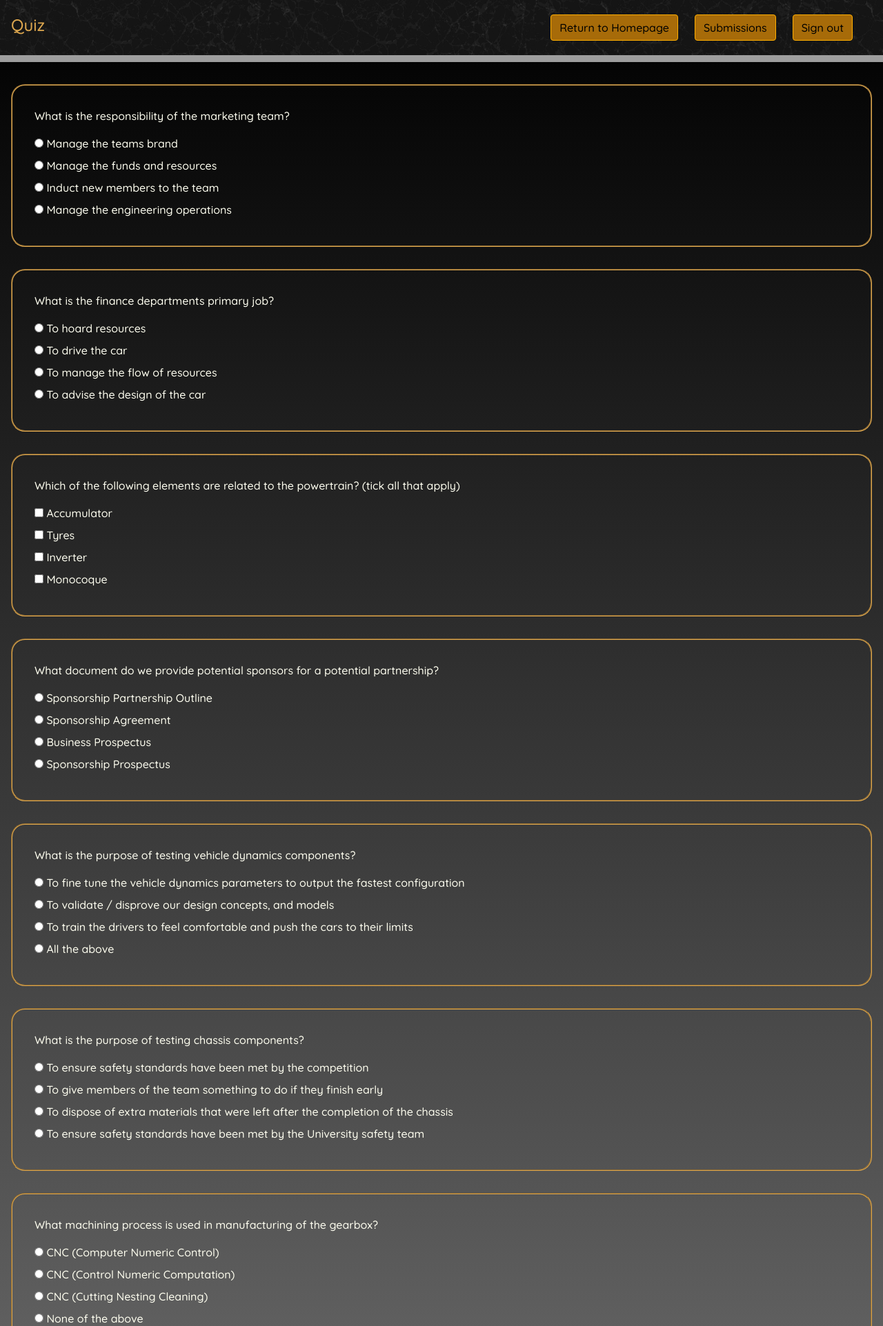
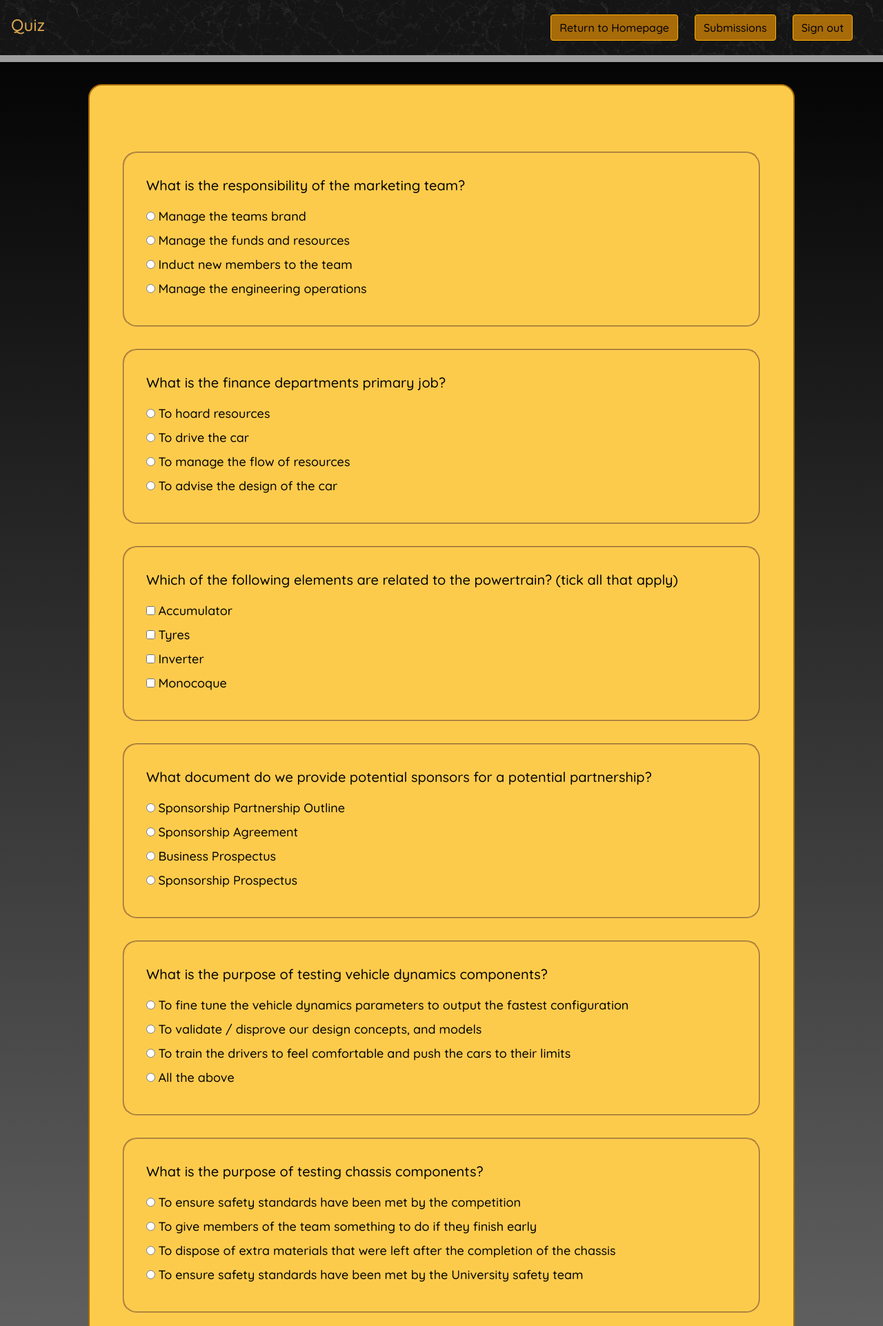
Before and after one commit to Allenator1/UWAM-Introductory-Website, a Flask app: template app/templates/quiz.html.jinja in a window 1280 px wide. Shown: the top 1923 px of the page at 69% size. Run offline with Flask 2, Linux system fonts and the light colour scheme; the template is opened without the code that fills it, so the values that code supplies are empty; grey boxes are pictures that could not be loaded.

Commit message:
Adding classes for css

```diff
--- a/app/templates/quiz.html.jinja
+++ b/app/templates/quiz.html.jinja
@@ -7,11 +7,6 @@
         <link rel="preconnect" href="https://fonts.gstatic.com">
         <link href="https://fonts.googleapis.com/css2?family=Quicksand:wght@500&display=swap" rel="stylesheet">
         <title> Motorsports Quiz Feedback </title>
-        <style>
-            #quiz_container {
-                color: Ivory;
-            }
-        </style>
     </head>
 
     <body>
@@ -41,10 +36,10 @@
 
         <div class="gold_bar"></div>
 
-        <div id="quiz_container">
+        <div class="quiz_jumbo gold_jumbo jumbotron" id="quiz_container">
             <form action="" method="post" >
                 <div class="quiz_question" id="marketing-Q1">
-                    <p> What is the responsibility of the marketing team? </p>
+                    <p class="quiz_qs_title"> What is the responsibility of the marketing team? </p>
                     <input type="radio" id="marketing-1-1" name="marketing-Q1" value="a">
                     <label for="marketing-1-1"> Manage the teams brand </label><br>
                     <input type="radio" id="marketing-1-2" name="marketing-Q1" value="b">
@@ -56,7 +51,7 @@
                 </div>
 
                 <div class="quiz_question" id="finance-Q1">
-                    <p> What is the finance departments primary job? </p>
+                    <p class="quiz_qs_title"> What is the finance departments primary job? </p>
                     <input type="radio" id="finance-1-1" name="finance-Q1" value="a">
                     <label for="finance-1-1"> To hoard resources </label><br>
                     <input type="radio" id="finance-1-2" name="finance-Q1" value="b">
@@ -68,7 +63,7 @@
                 </div>
 
                 <div class="quiz_question" id="powertrain-Q1">
-                    <p> Which of the following elements are related to the powertrain?
+                    <p class="quiz_qs_title"> Which of the following elements are related to the powertrain?
                     (tick all that apply) </p>
                     <input type="checkbox" id="powertrain-1-1" name="powertrain-Q1-a" value="a">
                     <label for="powertrain-1-1"> Accumulator </label><br>
@@ -81,7 +76,7 @@
                 </div>
 
                 <div class="quiz_question" id="marketing-Q2">
-                    <p> What document do we provide potential sponsors for a potential partnership? </p>
+                    <p class="quiz_qs_title"> What document do we provide potential sponsors for a potential partnership? </p>
                     <input type="radio" id="marketing-2-1" name="marketing-Q2" value="a">
                     <label for="marketing-2-1"> Sponsorship Partnership Outline </label><br>
                     <input type="radio" id="marketing-2-2" name="marketing-Q2" value="b">
@@ -93,7 +88,7 @@
                 </div>
 
                 <div class="quiz_question" id="vehicle_dynamics-Q1">
-                    <p> What is the purpose of testing vehicle dynamics components? </p>
+                    <p class="quiz_qs_title"> What is the purpose of testing vehicle dynamics components? </p>
                     <input type="radio" id="vehicle_dynamics-1-1" name="vehicle_dynamics-Q1" value="a">
                     <label for="vehicle_dynamics-1-1"> To fine tune the vehicle dynamics parameters to output
                     the fastest configuration </label><br>
@@ -108,7 +103,7 @@
                 </div>
 
                 <div class="quiz_question" id="chassis-Q3">
-                    <p> What is the purpose of testing chassis components? </p>
+                    <p class="quiz_qs_title"> What is the purpose of testing chassis components? </p>
                     <input type="radio" id="chassis-3-1" name="chassis-Q3" value="a">
                     <label for="chassis-3-1"> To ensure safety standards have been met
                     by the competition </label><br>
@@ -124,7 +119,7 @@
                 </div>
 
                 <div class="quiz_question" id="powertrain-Q2">
-                    <p> What machining process is used in manufacturing of the gearbox? </p>
+                    <p class="quiz_qs_title"> What machining process is used in manufacturing of the gearbox? </p>
                     <input type="radio" id="powertrain-2-1" name="powertrain-Q2" value="a">
                     <label for="powertrain-2-1"> CNC (Computer Numeric Control) </label><br>
                     <input type="radio" id="powertrain-2-2" name="powertrain-Q2" value="b">
@@ -136,7 +131,7 @@
                 </div>
 
                 <div class="quiz_question" id="marketing-Q3">
-                    <p> What main platform does the marketing team use in order to fulfil
+                    <p class="quiz_qs_title"> What main platform does the marketing team use in order to fulfil
                     their responsibilities? </p>
                     <input type="radio" id="marketing-3-1" name="marketing-Q3" value="a">
                     <label for="marketing-3-1"> Tutorial and Lecture Advertising </label><br>
@@ -149,7 +144,7 @@
                 </div>
 
                 <div class="quiz_question" id="chassis-Q1">
-                    <p> What is the monocoque typically made of? </p>
+                    <p class="quiz_qs_title"> What is the monocoque typically made of? </p>
                     <input type="radio" id="chassis-1-1" name="chassis-Q1" value="a">
                     <label for="chassis-1-1"> Aluminium skinned honeycomb </label><br>
                     <input type="radio" id="chassis-1-2" name="chassis-Q1" value="b">
@@ -161,7 +156,7 @@
                 </div>
 
                 <div class="quiz_question" id="vehicle_dynamics-Q2">
-                    <p> What are the main components that are encompassed in vehicle_dynamics
+                    <p class="quiz_qs_title"> What are the main components that are encompassed in vehicle_dynamics
                      (tick all that apply)? </p>
                     <input type="checkbox" id="vehicle_dynamics-2-1" name="vehicle_dynamics-Q2-a" value="a">
                     <label for="vehicle_dynamics-2-1"> Suspension </label><br>
@@ -174,7 +169,7 @@
                 </div>
 
                 <div class="quiz_question" id="finance-Q2">
-                    <p> What are the consequences of running out of monetary resources? </p>
+                    <p class="quiz_qs_title"> What are the consequences of running out of monetary resources? </p>
                     <input type="radio" id="finance-2-1" name="finance-Q2" value="a">
                     <label for="finance-2-1"> We won’t be able to pay our team members </label><br>
                     <input type="radio" id="finance-2-2" name="finance-Q2" value="b">
@@ -188,7 +183,7 @@
                 </div>
 
                 <div class="quiz_question" id="vehicle_dynamics-Q3">
-                    <p> Which of the following components are not outsourced? (tick all that apply) </p>
+                    <p class="quiz_qs_title"> Which of the following components are not outsourced? (tick all that apply) </p>
                     <input type="checkbox" id="vehicle_dynamics-3-1" name="vehicle_dynamics-Q3-a" value="a">
                     <label for="vehicle_dynamics-3-1"> Wheels </label><br>
                     <input type="checkbox" id="vehicle_dynamics-3-2" name="vehicle_dynamics-Q3-b" value="b">
@@ -200,7 +195,7 @@
                 </div>
 
                 <div class="quiz_question" id="finance-Q3">
-                    <p> What is the typical expected budget for a race car developed
+                    <p class="quiz_qs_title"> What is the typical expected budget for a race car developed
                     at UWA Motorsports? </p>
                     <input type="radio" id="finance-3-1" name="finance-Q3" value="a">
                     <label for="finance-3-1"> 30,000 </label><br>
@@ -213,7 +208,7 @@
                 </div>
 
                 <div class="quiz_question" id="powertrain-Q3">
-                    <p> What aspect of the powertrain is tuned during testing? </p>
+                    <p class="quiz_qs_title"> What aspect of the powertrain is tuned during testing? </p>
                     <input type="radio" id="powertrain-3-1" name="powertrain-Q3" value="a">
                     <label for="powertrain-3-1"> Motor </label><br>
                     <input type="radio" id="powertrain-3-2" name="powertrain-Q3" value="b">
@@ -225,7 +220,7 @@
                 </div>
 
                 <div class="quiz_question" id="chassis-Q2">
-                    <p> What is the name given to the segment of the chassis in which the
+                    <p class="quiz_qs_title"> What is the name given to the segment of the chassis in which the
                     driver sits in? </p>
                     <input type="radio" id="chassis-2-1" name="chassis-Q2" value="a">
                     <label for="chassis-2-1"> Monocoque </label><br>
```
